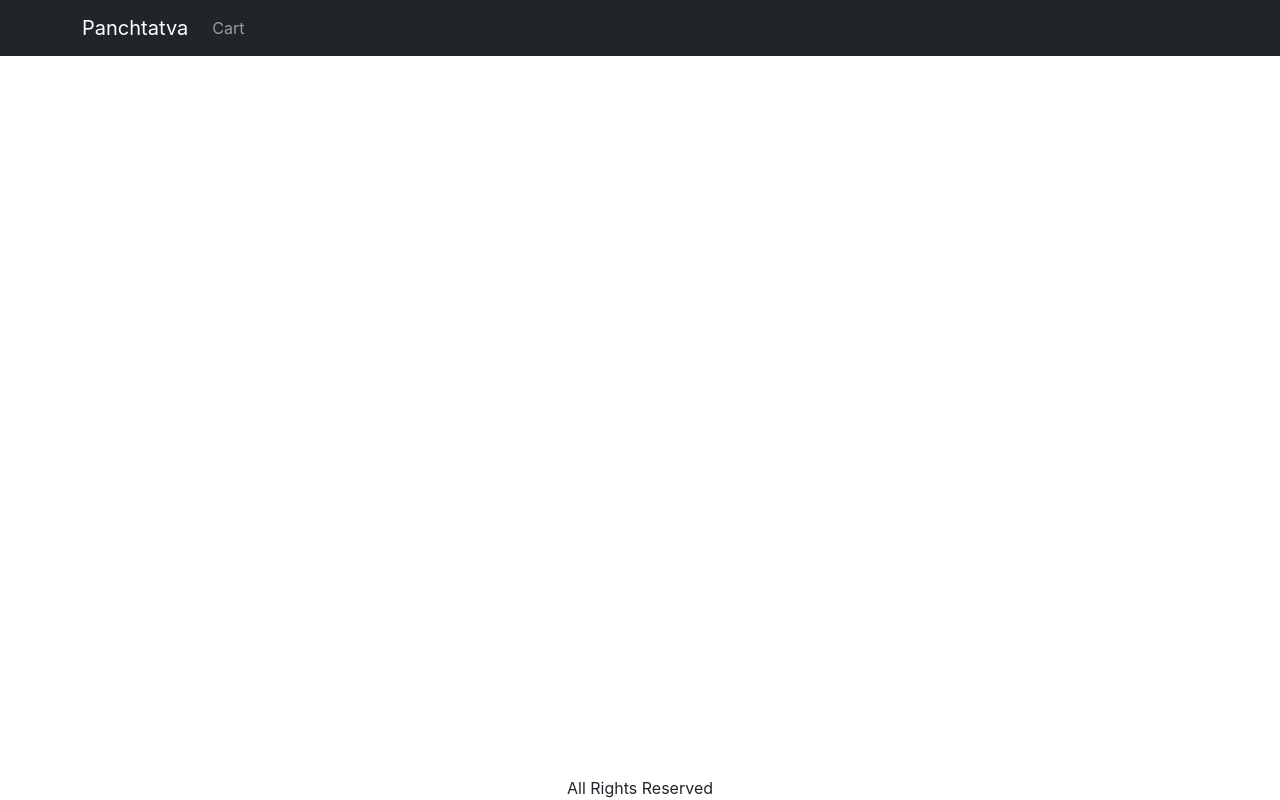
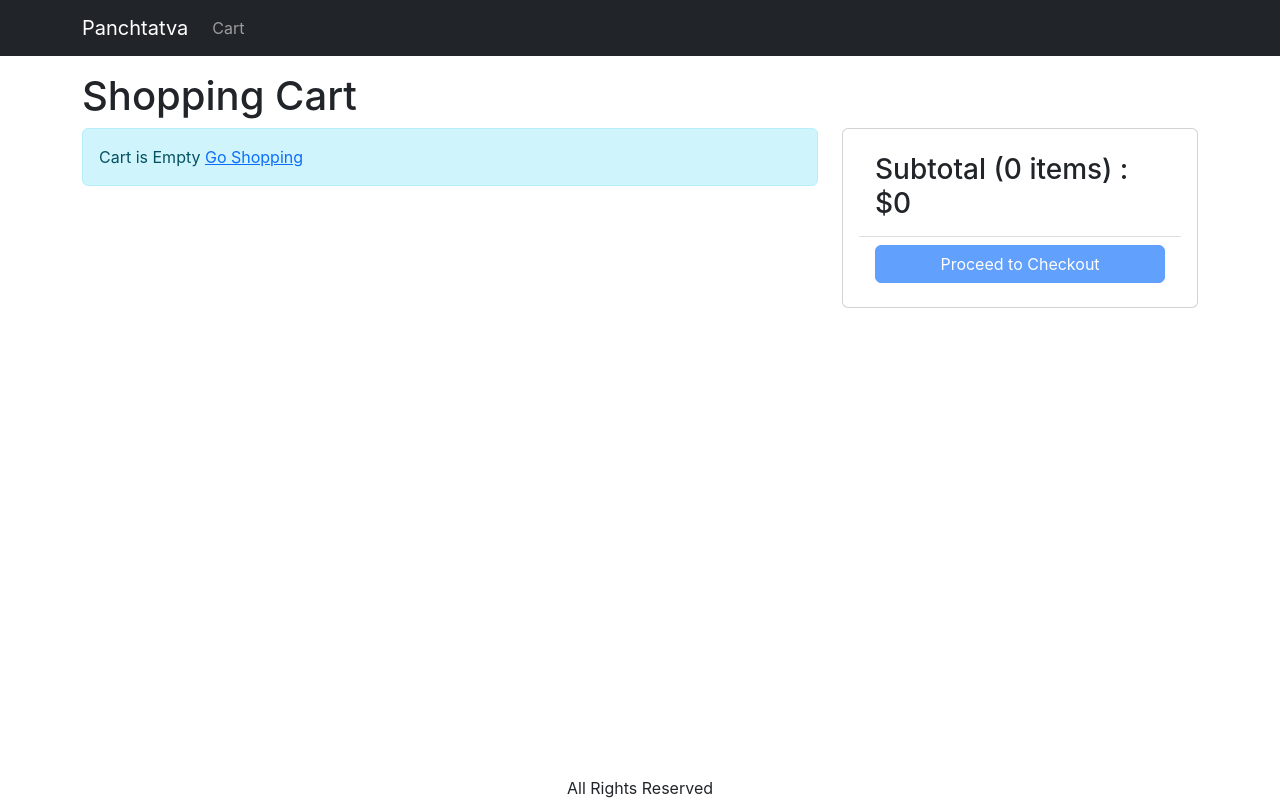
Before and after one commit to Sarthak-503/Panchtatva, a React (Create React App) app in the folder frontend/: page /cart in a window 1280 px wide. Built offline with nearby package versions, Linux system fonts and the light colour scheme.

Commit message:
new commit

```diff
--- a/frontend/src/App.js
+++ b/frontend/src/App.js
@@ -10,6 +10,7 @@
 import Badge from 'react-bootstrap/esm/Badge';
 import { useContext } from 'react';
 import { Store } from './Store';
+import CartScreen from './screens/CartScreen';
 
 
 function App() {
@@ -29,7 +30,7 @@
                     Cart
                     {cart.cartItems.length > 0 && (
                       <Badge pill bg="danger">
-                        {cart.cartItems.length}
+                        {cart.cartItems.reduce((a, c) => a + c.quantity, 0)}
                       </Badge>
                     )}
                   </Link>
@@ -41,6 +42,7 @@
       <Container className="mt-3">
       <Routes>
       <Route path="/product/:slug" element={<ProductScreen />} />
+      <Route path="/cart" element={<CartScreen />} />
       <Route path="/" element={<HomeScreen />} />
       </Routes>
       </Container>
--- a/frontend/src/Store.js
+++ b/frontend/src/Store.js
@@ -12,7 +12,14 @@
     switch(action.type) {
         case 'CART_ADD_ITEM':
         // Add to Cart
-
+        const newItem = action.payload;
+        const existItem = state.cart.cartItems.find(
+            (item) => item.id === newItem.id
+        );
+        const cartItems = existItem
+        ? state.cart.cartItems.map((item) =>
+        item.id === existItem._id ? newItem : item)
+        : [...state.cart.cartItems, newItem];
         return {...state, cart:{...state.cart, cartItems: [...state.cart.cartItems, action.payload],
         },
     };
--- a/frontend/src/index.css
+++ b/frontend/src/index.css
@@ -48,3 +48,7 @@
 {
   max-width: 80%;
 }
+
+.img-thumbnail {
+  height: 80px;
+}
--- /dev/null
+++ b/frontend/src/screens/CartScreen.js
@@ -0,0 +1,93 @@
+import { useContext } from "react";
+import { Store } from "../Store";
+import { Helmet } from "react-helmet-async";
+import Row from "react-bootstrap/esm/Row";
+import Col from "react-bootstrap/esm/Col";
+import ListGroup from 'react-bootstrap/ListGroup'
+import { Link } from "react-router-dom";
+import MessageBox from "../components/MessageBox";
+import Button from "react-bootstrap/esm/Button";
+import Card from "react-bootstrap/Card";
+
+export default function CartScreen() {
+    const {state, dispatch: ctxDispatch} = useContext(Store);
+    const {
+        cart: {cartItems},
+    } = state;
+
+    return (
+        <div>
+        <Helmet>
+        <title>Shopping Cart</title>
+        </Helmet>
+        <h1>Shopping Cart</h1>
+        <Row>
+        <Col md={8}>
+        {cartItems.length === 0 ? (
+            <MessageBox>
+            Cart is Empty <Link to="/">Go Shopping</Link>
+            </MessageBox>
+        ) : (
+            <ListGroup>
+            {cartItems.map((item) => (
+                <ListGroup.Item key = {item.id}>
+                <Row className="align-items-center">
+                <Col md={4}>
+                <img src={item.image}
+                alt = {item.image}
+                className="img-fluid rounded img-thumbnail"
+                ></img>{' '}
+                <Link to={`/product/${item.slug}`}>{item.name}</Link>
+                </Col>
+                <Col md={3}>
+                <Button variant="light" disabled={item.quantity === 1}>
+                <i className="fas fa-minus-circle"></i>
+                </Button>{' '}
+                <span>{item.quantity}</span>{' '}
+                <Button variant="light" disabled={item.quantity === item.countInStock}>
+                <i className="fas fa-plus-circle"></i>
+                </Button>
+                </Col>
+                <Col md={3}>${item.price}</Col>
+                <Col md={2}>
+                <button variant="light">
+                <i className="fas fa-trash"></i>
+                </button>
+                </Col>
+                </Row>
+                </ListGroup.Item>
+            ))}
+            </ListGroup>
+        )}
+        </Col>
+        <Col md={4}>
+        <Card>
+        <Card.Body>
+        <ListGroup variant="flush">
+        <ListGroup.Item>
+        <h3>
+        Subtotal ({cartItems.reduce((a, c) => a + c.quantity, 0)}{' '}
+        items) : $
+        {cartItems.reduce((a, c) => a + c.price * c.quantity, 0)}
+        </h3>
+        </ListGroup.Item>
+        <ListGroup.Item>
+                  <div className="d-grid">
+                    <Button
+                      type="button"
+                      variant="primary"
+                    //   onClick={checkoutHandler}
+                      disabled={cartItems.length === 0}
+                    >
+                      Proceed to Checkout
+                    </Button>
+                  </div>
+                </ListGroup.Item>
+        </ListGroup>
+        </Card.Body>
+        </Card>
+        </Col>
+        </Row>
+        </div>
+    )
+}
--- a/frontend/src/screens/ProductScreen.js
+++ b/frontend/src/screens/ProductScreen.js
@@ -1,4 +1,4 @@
-import { useParams } from "react-router-dom";
+import { Navigate, useNavigate, useParams } from "react-router-dom";
 import React, { useContext, useEffect, useReducer } from "react";
 import axios from "axios";
 import Row from 'react-bootstrap/Row'
@@ -28,6 +28,7 @@
 };
 
 function ProductScreen() {
+  const navigate = useNavigate();
   const params = useParams();
   const { slug } = params;
 
@@ -51,11 +52,20 @@
   }, [slug]);
 
   const {state, dispatch: ctxDispatch} = useContext(Store);
-  const addToCartHandler = () => {
+  const {cart} = state;
+  const addToCartHandler = async () => {
+    const existItem = cart.cartItems.find((x) => x._id === product._id);
+    const quantity = existItem ? existItem.quantity + 1 : 1;
+    const { data } = await axios.get(`/api/products/${product._id}`);
+    if (data.countInStock < quantity) {
+      window.alert('Sorry. Product is out of stock');
+      return;
+    }
     ctxDispatch({
       type: 'CART_ADD_ITEM',
-      payload: {...product, quantity: 1},
+      payload: {...product, quantity},
     });
+    navigate('/cart');
   };
 
   return loading ? (
```
Also changed, not shown: 2 other files (tests, documents, lock files or other folders).
